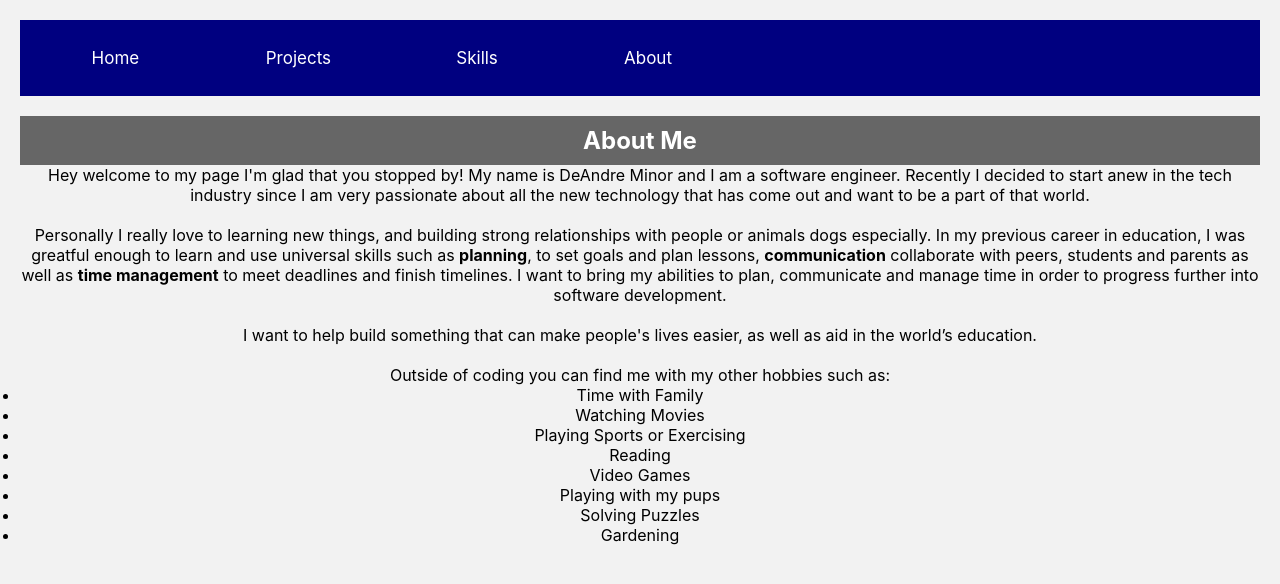
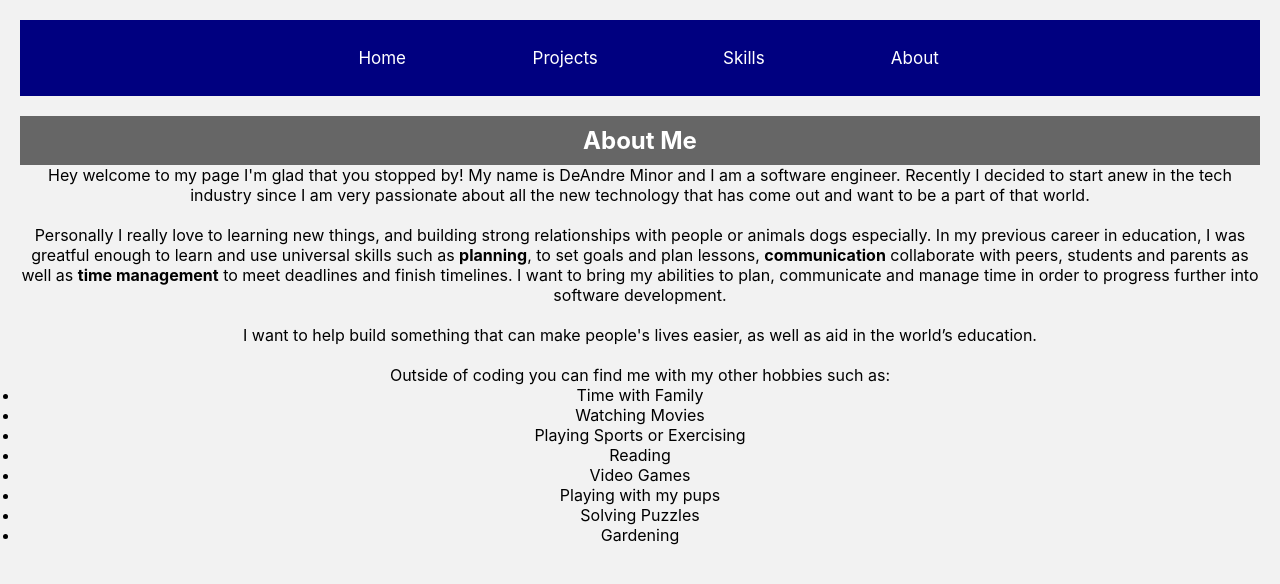
Before and after one commit to drejmin/Minor_Portfolio, a React (Create React App) app in the folder portfolio/: page /AboutPage in a window 1280 px wide. Shown: the top 584 px of the page. Built offline with nearby package versions, Linux system fonts and the light colour scheme.

Commit message:
modified:   portfolio/src/Components/NavBar/NavBar.css

```diff
--- a/portfolio/src/Components/NavBar/NavBar.css
+++ b/portfolio/src/Components/NavBar/NavBar.css
@@ -5,8 +5,7 @@
 .choice{
     margin-left: 3%;
     margin-right: 2%;
-    float: left;
-    display: block;
+    display: inline-flex;
     color:white;
     text-align: center;
     padding: 14px 16px;
```
